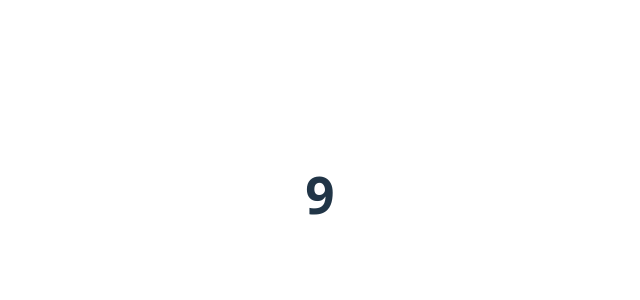
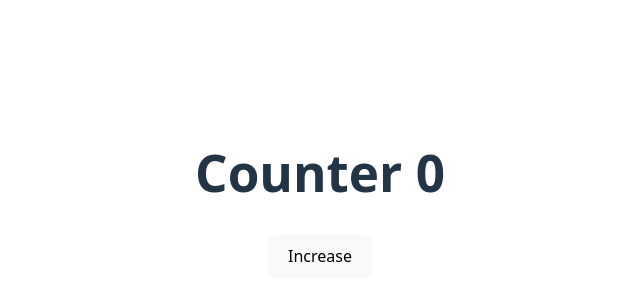
Before and after one commit to Pawancoderk/revisit_react, a React (Vite) app: page / in a window 1280 px wide. Shown: the part 206-506 px from the top of the page, without its empty margins (320-960 px from the left). Built offline with nearby package versions, Linux system fonts and the light colour scheme.

Commit message:
Counter project

```diff
--- a/src/App.jsx
+++ b/src/App.jsx
@@ -2,6 +2,7 @@
 import './App.css'
 import Login,{Logout} from "./Usercomponent"
 import Function from './Functions'
+import { Counter } from './Counter'
 
 
 function App() {
@@ -10,7 +11,8 @@
   {/* <h1>Pawan</h1> */}
   {/* <Login/> */}
   {/* <Logout/> */}
-  <Function/>
+  {/* <Function/> */}
+  <Counter/>
   </>
   )
 }
--- /dev/null
+++ b/src/Counter.jsx
@@ -0,0 +1,14 @@
+import { useState } from "react"
+
+export function Counter(){
+   const [count, setCount] =  useState(0)
+   const Increase = ()=>{
+    setCount(count+1)
+   }
+    return (
+   <>
+    <h1>Counter {count}</h1>
+    <button onClick={Increase}>Increase</button>
+   </>
+    )
+}
```
